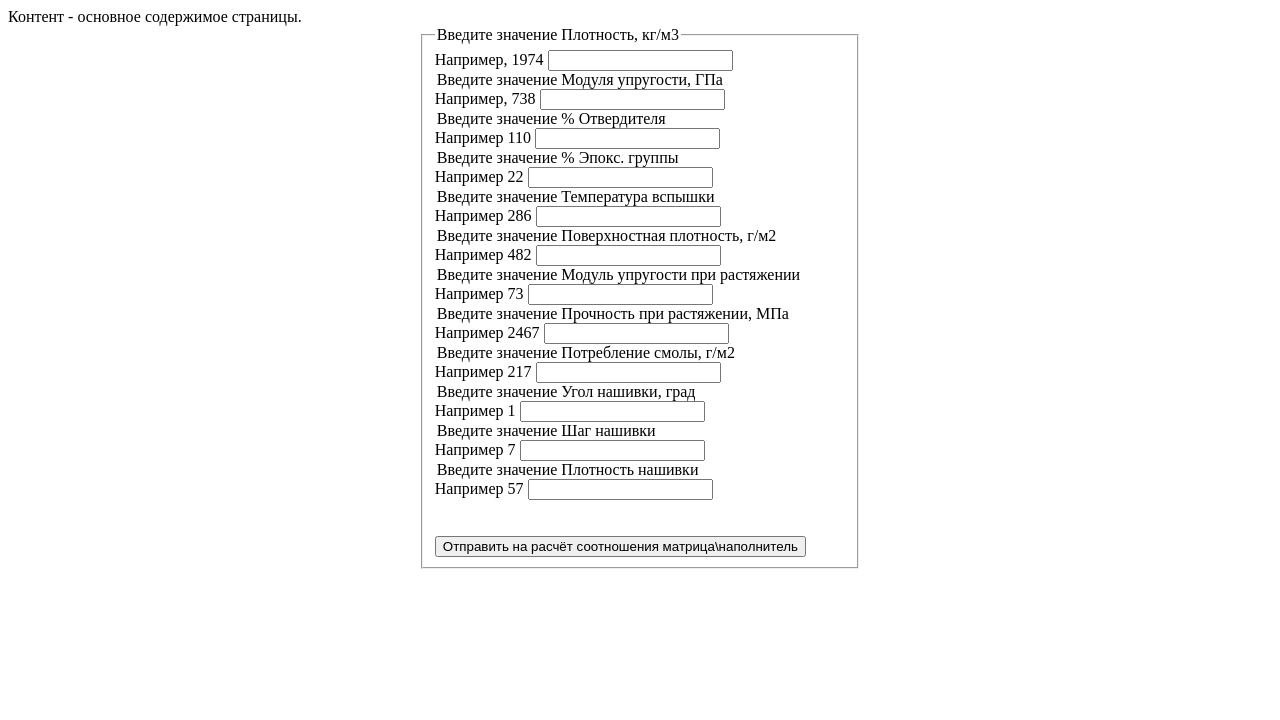
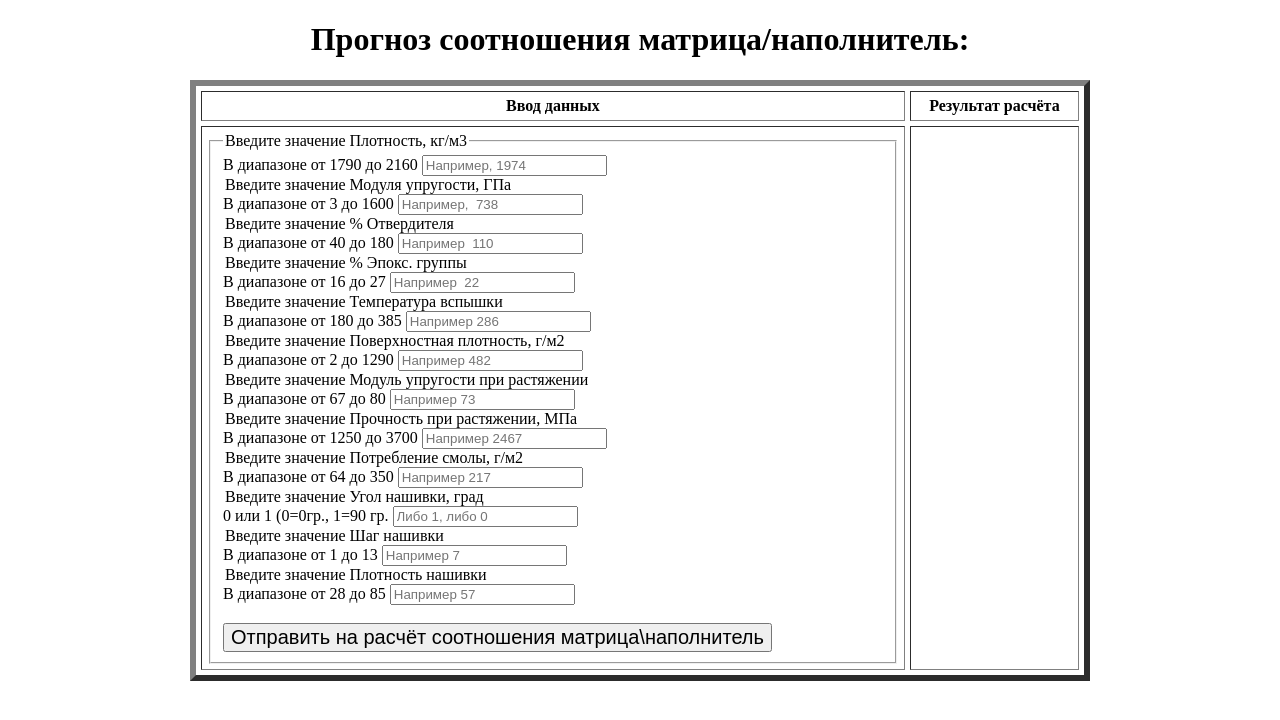
Before and after one commit to AleksandrSobolev13/BKP-Composite, a Flask app: template templates/main.html in a window 1280 px wide. Shown: the top 720 px of the page. Run offline with Flask 3, Linux system fonts and the light colour scheme; the template is opened without the code that fills it, so the values that code supplies are empty.

Commit message:
Update main.html

```diff
--- a/templates/main.html
+++ b/templates/main.html
@@ -1,74 +1,89 @@
 <!doctype html>
+<html lang="en">
+
 <style>
-form { margin: auto; width: 35%;}
-.result { margin: auto; width: 35%; border: 1px; solid #ccc}
+    form { margin: 10; width: 100%; border: 8px; font-size:24px">}
+    .result { margin: 10; width: 100%; border: 8px; solid #ccc}
 </style>
-	<article> Контент - основное содержимое страницы.</article>
+
 <head>
-	<title> Прогнозирование свойств </title>
+	<title> Прогнозирование свойств композитов </title>
 </head>
+<body>
+
+<h1 align = "center">  Прогноз соотношения матрица/наполнитель: </h1>
+
+
+
+<table align="center" bgcolor="#FFFFFF" border="6" cellpadding="5" cellspacing="5" width = "900px">
+<tr><th> Ввод данных </th><th>Результат расчёта</th></tr> <!--ряд с ячейками заголовков-->
+
+<tr><td>
 <form action = "{{url_for('main')}}" method = "POST">
+
 	<fieldset>
-		<legend> Введите значение Плотность, кг/м3 </legend>
-		Например, 1974
-		<input name = "experience1" type = "number" required>
+		<legend> Введите значение Плотность, кг/м3  </legend>
+		В диапазоне от 1790 до 2160
+    	<input name = "experience1" placeholder="Например, 1974" type = "number" required>
 
 		<legend> Введите значение Модуля упругости, ГПа </legend>
-		Например,  738
-		<input name = "experience2" type = "number" required>
+		В диапазоне от    3 до 1600
+		<input name = "experience2" placeholder="Например,  738" type = "number" required>
 
 		<legend> Введите значение % Отвердителя </legend>
-		Например  110
-		<input name = "experience3" type = "number" required>
+		В диапазоне от    40 до 180
+		<input name = "experience3" placeholder="Например  110" type = "number" required>
 
 		<legend> Введите значение % Эпокс. группы </legend>
-		Например  22
-		<input name = "experience4" type = "number" required>
+		В диапазоне от     16 до 27
+		<input name = "experience4" placeholder="Например  22" type = "number" required>
 
 		<legend> Введите значение Температура вспышки </legend>
-		Например 286
-		<input name = "experience5" type = "number" required>
+		В диапазоне от   180 до 385
+		<input name = "experience5" placeholder="Например 286" type = "number" required>
 
 		<legend> Введите значение Поверхностная плотность, г/м2 </legend>
-		Например 482
-		<input name = "experience6" type = "number" required>
+		В диапазоне от    2 до 1290
+		<input name = "experience6" placeholder="Например 482" type = "number" required>
 
 		<legend> Введите значение Модуль упругости при растяжении </legend>
-		Например 73
-		<input name = "experience7" type = "number" required>
+		В диапазоне от     67 до 80
+		<input name = "experience7" placeholder="Например 73" type = "number" required>
 
 		<legend> Введите значение Прочность при растяжении, МПа </legend>
-		Например 2467
-		<input name = "experience8" type = "number" required>
+		В диапазоне от 1250 до 3700
+		<input name = "experience8" placeholder="Например 2467" type = "number" required>
 
 		<legend> Введите значение Потребление смолы, г/м2 </legend>
-		Например 217
-		<input name = "experience9" type = "number" required>
+		В диапазоне от    64 до 350
+		<input name = "experience9" placeholder="Например 217" type = "number" required>
 
 		<legend> Введите значение Угол нашивки, град </legend>
-		Например 1
-		<input name = "experience10" type = "number" required>
+		0 или 1    (0=0гр., 1=90 гр.
+		<input name = "experience10" placeholder="Либо 1, либо 0" type = "number" required>
 
 		<legend> Введите значение Шаг нашивки </legend>
-		Например 7
-		<input name = "experience11" type = "number" required>
+		В диапазоне     от 1 до 13
+		<input name = "experience11" placeholder="Например 7" type = "number" required>
 
 		<legend> Введите значение Плотность нашивки </legend>
-		Например 57
-		<input name = "experience12" type = "number" required>
-
+		В диапазоне      от 28 до 85
+		<input name = "experience12" placeholder="Например 57" type = "number" required>
 		<br>
-<br>
-<br>
-<input type="submit" value="Отправить на расчёт соотношения матрица\наполнитель">
-</fieldset>
+        <br>
+        <input type="submit" style="font-size:20px" value="Отправить на расчёт соотношения матрица\наполнитель">
+    </fieldset>
+</form>
+</td><td>
 
 <div class = "result" align = "center"></div>
+
    	{% if result %}
     <p style="font-family: Times New Roman,Times,serif;"</p>
 	<p style="font-size:24px">	Прогнозное значение матрица\наполнитель	</p>
 	<p style="font-size:50px"> {{result}}</p>
     {% endif %}
+
 
 
     {% if alarm_to %}
@@ -84,10 +99,8 @@ form { margin: auto; width: 35%;}
 	<p style="font-size:14px"> {{data}}</p>
     {% endif %}
 
-
-
 </td></tr> <!--ряд с ячейками тела таблицы-->
 </table>
 
-</body>
+</tbody>
 </html>
```
